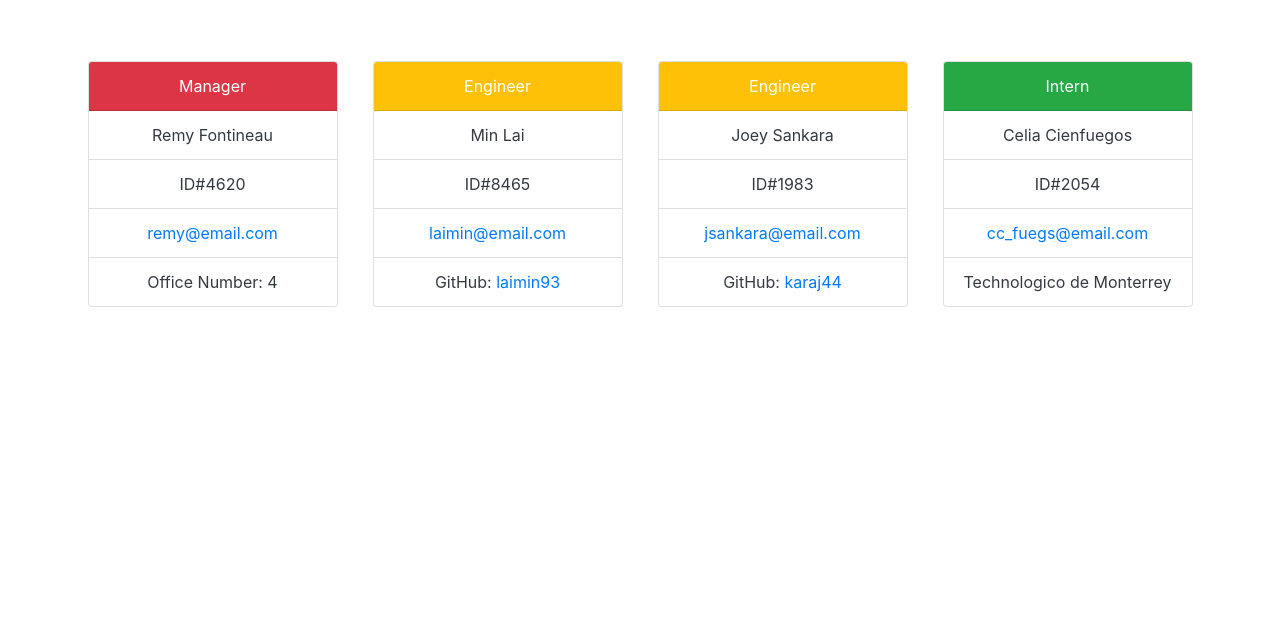
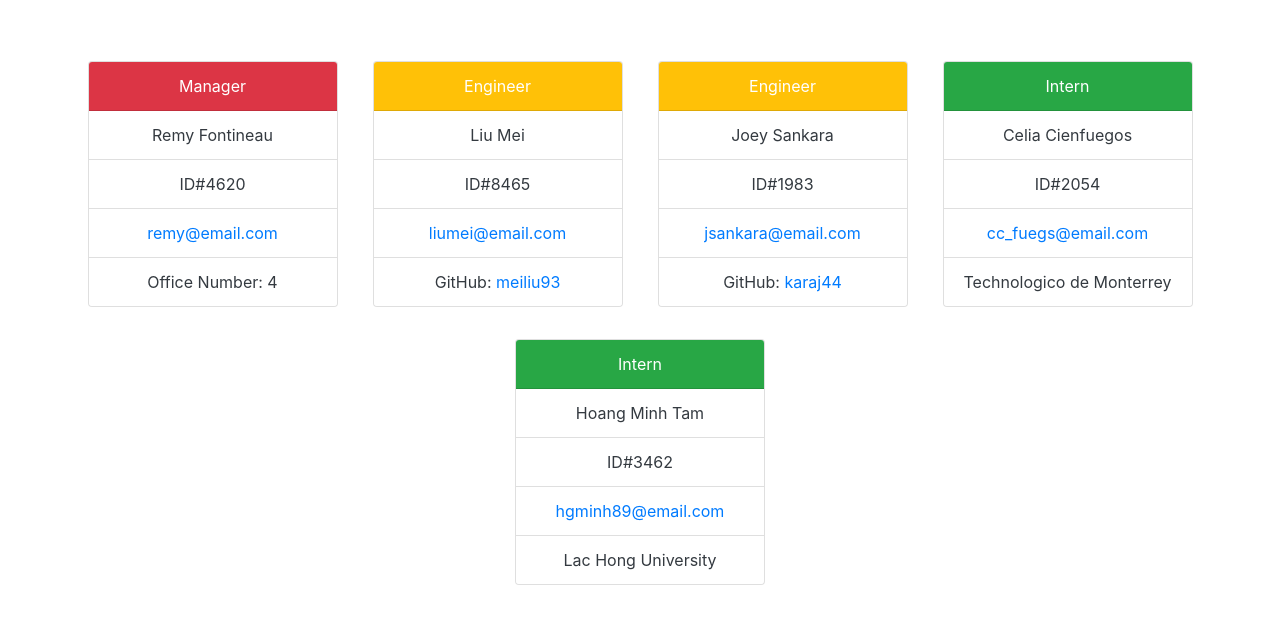
Before and after one commit to altavada/team-profiles, a website: page temp/index.html in a window 1280 px wide. Shown: the part 83-706 px from the top of the page. Drawn offline with nearby package versions, Linux system fonts and the light colour scheme.

Commit message:
formatting

```diff
--- a/temp/index.html
+++ b/temp/index.html
@@ -34,10 +34,10 @@
                             Engineer
                         </div>
                         <ul class="list-group list-group-flush">
-                            <li class="list-group-item">Min Lai</li>
+                            <li class="list-group-item">Liu Mei</li>
                             <li class="list-group-item">ID#8465</li>
-                            <li class="list-group-item"><a href="mailto:laimin@email.com">laimin@email.com</a></li>
-                            <li class="list-group-item">GitHub: <a href="https://github.com/laimin93">laimin93</a></li>
+                            <li class="list-group-item"><a href="mailto:liumei@email.com">liumei@email.com</a></li>
+                            <li class="list-group-item">GitHub: <a href="https://github.com/laimin93" target="_blank">meiliu93</a></li>
                         </ul>
                     </div>
                     <div class="membercard card mx-auto my-3 text-dark">
@@ -48,7 +48,7 @@
                             <li class="list-group-item">Joey Sankara</li>
                             <li class="list-group-item">ID#1983</li>
                             <li class="list-group-item"><a href="mailto:jsankara@email.com">jsankara@email.com</a></li>
-                            <li class="list-group-item">GitHub: <a href="https://github.com/karaj44">karaj44</a></li>
+                            <li class="list-group-item">GitHub: <a href="https://github.com/karaj44" target="_blank">karaj44</a></li>
                         </ul>
                     </div>
                     <div class="membercard card mx-auto my-3 text-dark">
@@ -62,6 +62,17 @@
                             <li class="list-group-item">Technologico de Monterrey</li>
                         </ul>
                     </div>
+                    <div class="membercard card mx-auto my-3 text-dark">
+                        <div class="card-header text-center text-white bg-success">
+                            Intern
+                        </div>
+                        <ul class="list-group list-group-flush">
+                            <li class="list-group-item">Hoang Minh Tam</li>
+                            <li class="list-group-item">ID#3462</li>
+                            <li class="list-group-item"><a href="mailto:hgminh89@email.com">hgminh89@email.com</a></li>
+                            <li class="list-group-item">Lac Hong University</li>
+                        </ul>
+                    </div>
                 </div>
             </div>
         </main>
```
Also changed, not shown: src/fswriter.js (+3 -5 lines), dist/index.html (deleted).
